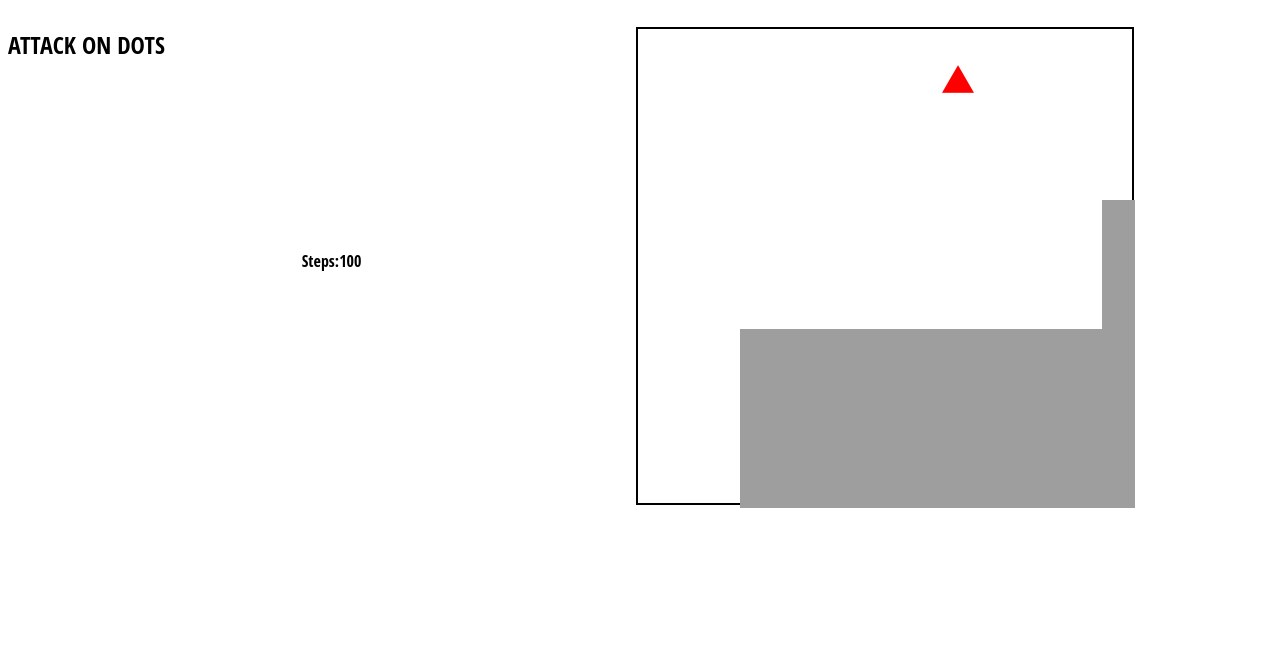
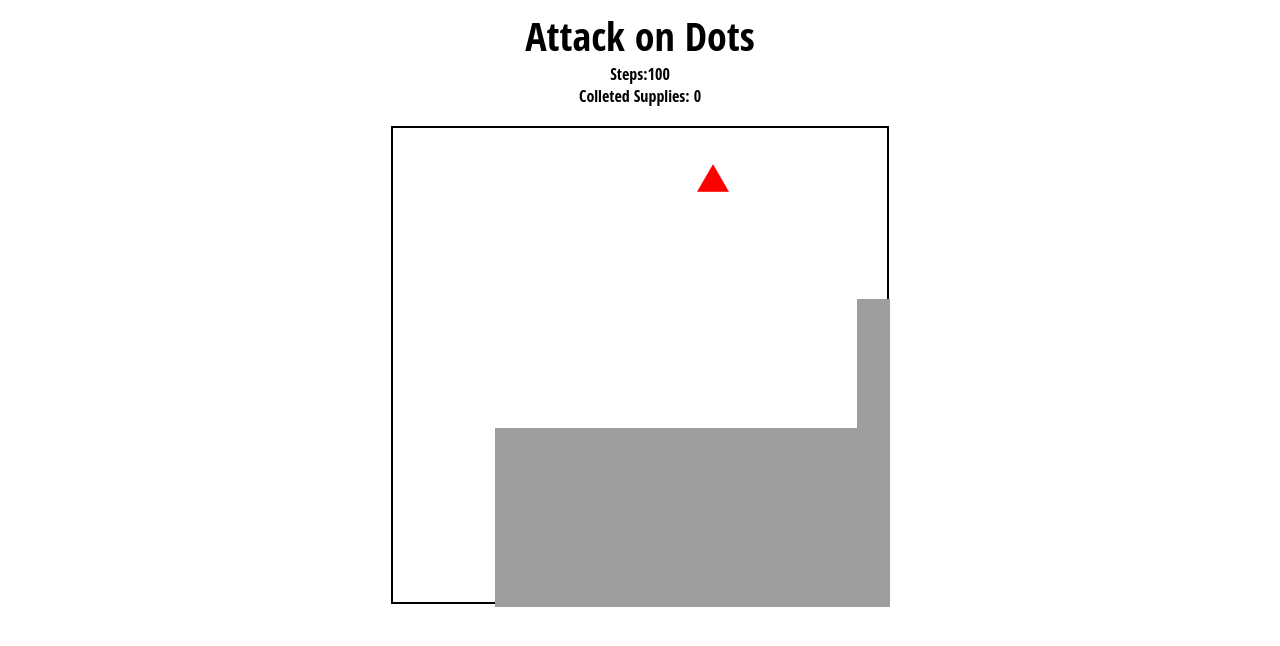
Before and after one commit to BonNgyn/wateriswet, a Python web app: template templates/game.html in a window 1280 px wide. Shown: the top 646 px of the page. Run offline with Jinja, Linux system fonts and the light colour scheme; the template is opened without the code that fills it, so the values that code supplies are empty; some libraries are stand-ins or nearby versions.

Commit message:
fixed html and red ends game

```diff
--- a/js/wateriswet.js
+++ b/js/wateriswet.js
@@ -26,18 +26,7 @@ window.onload = function()
 
     randredx = Math.floor((Math.random() * (canvas.width - 100)) + 50);
     randredy = Math.floor((Math.random() * (canvas.height - 100)) + 50);
-// =======
-//     var randyellowx = Math.floor((Math.random() * (canvas.width - 80)) + 50);
-//     var randyellowy = Math.floor((Math.random() * (canvas.height - 80)) + 50);
-//
-//
-//     var randredx = Math.floor((Math.random() * (canvas.width - 80)) + 50);
-//     var randredy = Math.floor((Math.random() * (canvas.height - 80)) + 50);
-// >>>>>>> 0453f67c7dfd8aad1e0f3a9fd41ff080febf06d4
 
-    // The border is drawn on the outside of the rectangle, so we'll
-    // need to move it a bit to the right and up. Also, we'll need
-    // to leave a 20 pixels space on the top to draw the interface.
 
     drawMain();
     blue_bloo();
@@ -49,6 +38,9 @@ window.onload = function()
     steps = 100;
     $( "#scorenum" ).text(steps);
 
+    var collected;
+    collected = 0;
+    $("#collectednum").text(collected);
 
     var currentKey;          //records the current key pressed
     var TimerWalk;          //timer handle
@@ -66,6 +58,7 @@ window.onload = function()
 
       steps = steps -1;
       $( "#scorenum" ).text(steps);
+      $("#collectednum").text (collected);
 
 
      console.log(steps);
@@ -79,11 +72,7 @@ window.onload = function()
 
     });
 
-    //functions or the 3 characters
-    var currentKey;          //records the current key pressed
-    var TimerWalk;          //timer handle
-    var charStep = 2;       //1=1st foot, 2=stand, 3=2nd foot, 4=stand
-    var charSpeed = 400;
+
     $(document).ready(function() {
 
      //add character state class
@@ -116,42 +105,50 @@ window.onload = function()
     }
 
 
-// checks if blue and yellow collide
+// checks if blue and red collide
 
 
 
     function blue_red_collision(){
       console.log("blue coords:" + dx + x + "," + dy + y);
       console.log("red coords: " + randredx + "," +randredy);
-      if ( ((dx + x )< randredx) && (randredx < (dx + x + 40) ) ) {
-          if( ((dy +y ) <randredy) && (randredy< (dy + y + 40)) ){
+      if ( ((dx + x - 16)< randredx) && (randredx < (dx + x + 16) ) ) {
+          if( ((dy +y - 16 ) <randredy) && (randredy< (dy + y + 16)) ){
+
           window.location.href = "/end";
+          $("#collectednum").text (collected);
 
         }
       }
-      if ( (randredx < (dx + x) )&& (dx < (randredx + y +40) )){
-        if ((randredy < (dy+ y)) &&  (dy < (randredy + y +40))){
+      if ( (randredx < (dx + x -16) )&& (dx < (randredx + y +40) )){
+        if ((randredy < (dy+ y )) &&  (dy < (randredy + y +40))){
+
           window.location.href = "/end";
+          $("#collectednum").text (collected);
         }
       }
     }
+
+    //checks if blue and yellow collide
 
     function blue_yellow_collision(){
 
     console.log("blue coords:" + dx + x + "," + dy +y);
     console.log("yellow coods: " + randyellowx + "," +randyellowy);
-        if ( ((dx + x )< randyellowx) && (randyellowx < (dx + x + 40) ) ) {
-            if( ((dy +y ) <randyellowy) && (randyellowy< (dy + y + 40)) ){
+        if ( ((dx + x - 16)< randyellowx) && (randyellowx < (dx + x + 16) ) ) {
+            if( ((dy +y - 16) <randyellowy) && (randyellowy< (dy + y + 16)) ){
                 console.log("collided");
-                steps = steps + 10;
+                steps = steps + 20;
+                collected = collected + 1;
                 randyellowx = Math.floor((Math.random() * (canvas.width - 80)) + 50);
                 randyellowy = Math.floor((Math.random() * (canvas.height - 80)) + 50);
             }
         }
-        if ( (randyellowx < (dx + x) )&& (dx < (randyellowx + y +40) )){
-            if ((randyellowy < (dy+ y)) &&  (dy < (randyellowy + y +40))){
+        if ( (randyellowx < (dx + x - 16) )&& (dx < (randyellowx + y + 16) )){
+            if ((randyellowy < (dy+ y -16)) &&  (dy < (randyellowy + y + 16))){
                 console.log("collideded");
-                steps = steps + 10;
+                steps = steps + 20;
+                collected = collected + 1;
                 randyellowx = Math.floor((Math.random() * (canvas.width - 80)) + 50);
                 randyellowy = Math.floor((Math.random() * (canvas.height - 80)) + 50);
             }
--- a/resources/highscore.html
+++ b/resources/highscore.html
@@ -6,10 +6,8 @@
 	</head>
 
 	<body>
-<<<<<<< HEAD
+
 		<h1> YOU are the BEST!</h1>
-=======
-		<h1> YOU are the BEST</h1>
->>>>>>> 9660b16fd1009a857b6d22700010838846af8bcd
+
 	</body>
 </html>
--- a/stylesheets/wateriswet.css
+++ b/stylesheets/wateriswet.css
@@ -106,13 +106,18 @@ a:visited {
 }
 
   /*game.html page css*/
-  .gameCenter{
-    margin: auto;
+
+  .gamePage{
+    min-width: 100%;
+    text-align: center;
+    display: flex;
+    flex-direction: column;
+
   }
 
-
-  .score {
-    margin: auto;
+  .gameHeader{
+    font-size: 40px;
+    font-weight: normal;
   }
 
   /*end.html page css*/
@@ -121,20 +126,23 @@ a:visited {
    display: flex;
    flex-wrap: wrap;
    align-items: center;
+   min-width: 100%;
 
 
  }
 
   .gameOverMessage{
     text-align: center;
-    width: 100%;
+    min-width: 100%;
+    margin-top: 200px;
+    margin-bottom: 200px;
   }
 
   .bottomMessages{
     display: flex;
     flex-wrap: wrap;
     justify-content: space-around;
-    width: 100%;
+    min-width: 100%;
 
   }
 
--- a/templates/game.html
+++ b/templates/game.html
@@ -11,11 +11,18 @@
 	</head>
 
 	<body>
-        <h2>ATTACK ON DOTS</h2>
+			<div class = 'gamePage'>
+        <div class = 'gameHeader'>
+					Attack on Dots
+				</div>
 					<div class='score'>
-						Steps:<span id='scorenum'> 20 </span></div>
+						Steps:<span id='scorenum'> 20 </span>
+					</div>
+					<div class = "collected">
+						Colleted Supplies: <span id = "collectednum"> 0 </span></div>
         	<div class = "gameCenter">
             <canvas id='canvas' width='500' height='500'></canvas>
 					</div>
+				</div>
 	</body>
 </html>
```
Also changed, not shown: templates/end.html (+5 -2 lines).
